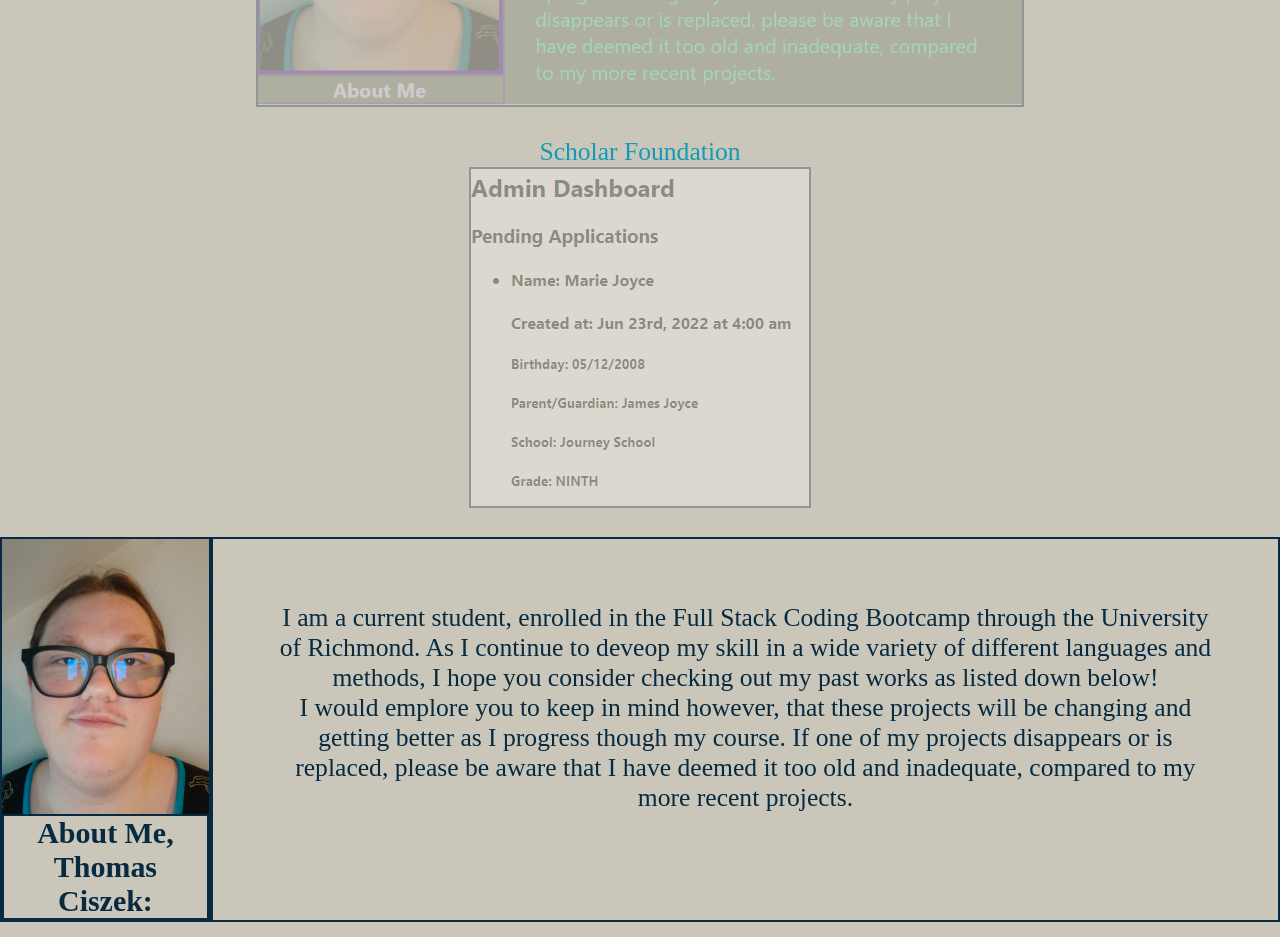
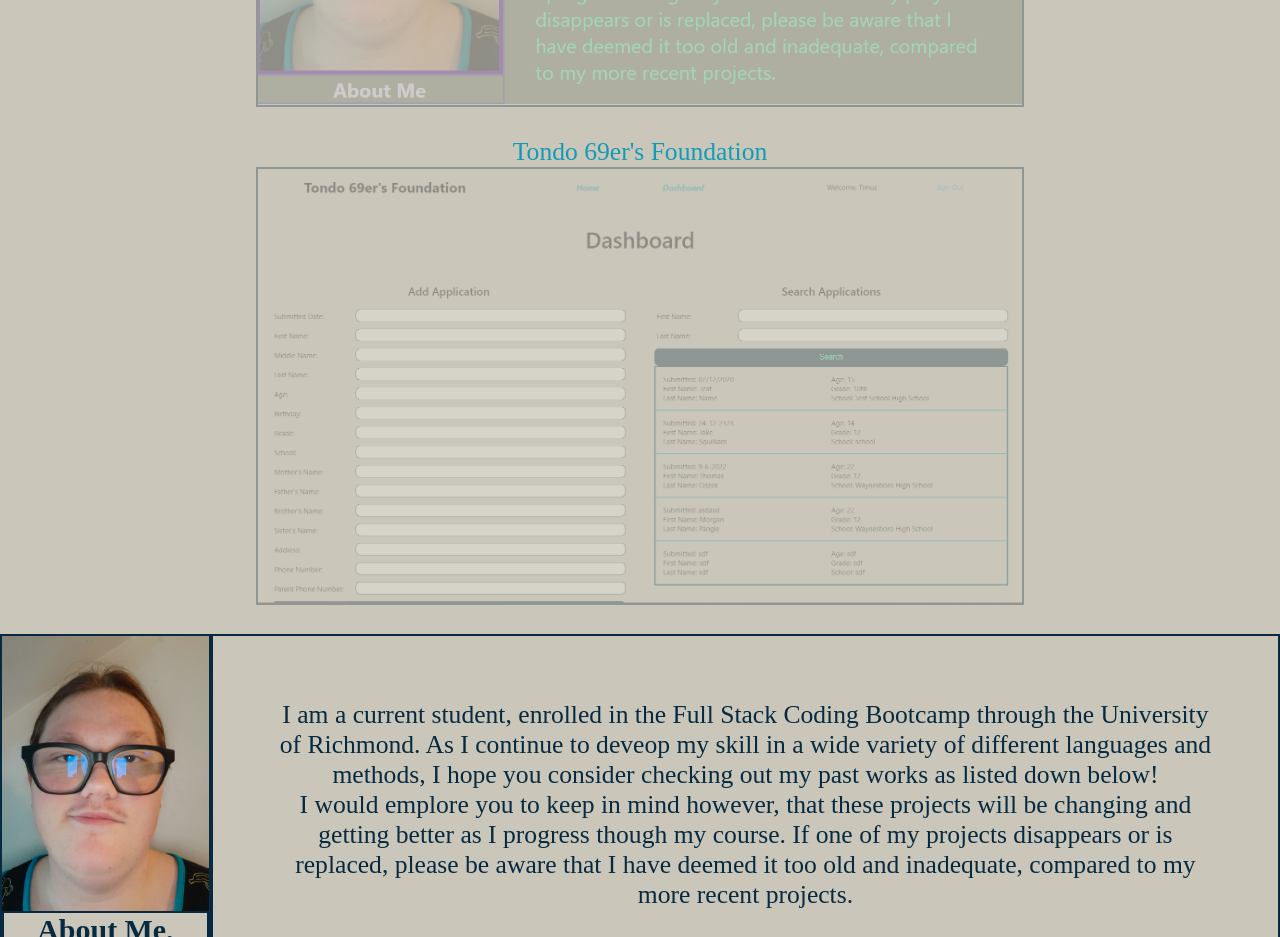
Before and after one commit to ThomasCsk/react-portfolio, a React (Create React App) app: page / in a window 1280 px wide. Shown: the part 3200-4137 px from the top of the page. Built offline with nearby package versions, Linux system fonts and the light colour scheme.

Commit message:
current project added

```diff
--- a/src/components/Projects/index.js
+++ b/src/components/Projects/index.js
@@ -40,10 +40,10 @@
       github: 'https://github.com/ThomasCsk/portfolio'
     },
     {
-      name: 'Scholar Foundation',
-      description: 'A Website made with MERN, Apollo, and Graphql. This is the final group project from my coding bootcamp. Due to the deadline that was given and the issues our group ran into, the website leaves a lot to be desired, but soon another website will take its spot on my portfolio.',
-      website: 'https://vast-brushlands-01770.herokuapp.com/',
-      github: 'https://github.com/ThomasCsk/scholar-foundation'
+      name: "Tondo 69er's Foundation",
+      description: 'A Website made with MERN, Apollo, and Graphql. This is a project I am currently working on for the non-profit foundation under the same name. This is an ongoing project I have that is testing the knowledge I have accrued.',
+      website: 'https://pacific-temple-86058.herokuapp.com/',
+      github: 'https://github.com/ThomasCsk/foundation'
     },
   ]
 
```
Also changed, not shown: src/assets/ProjectScreenshots/6.PNG.
